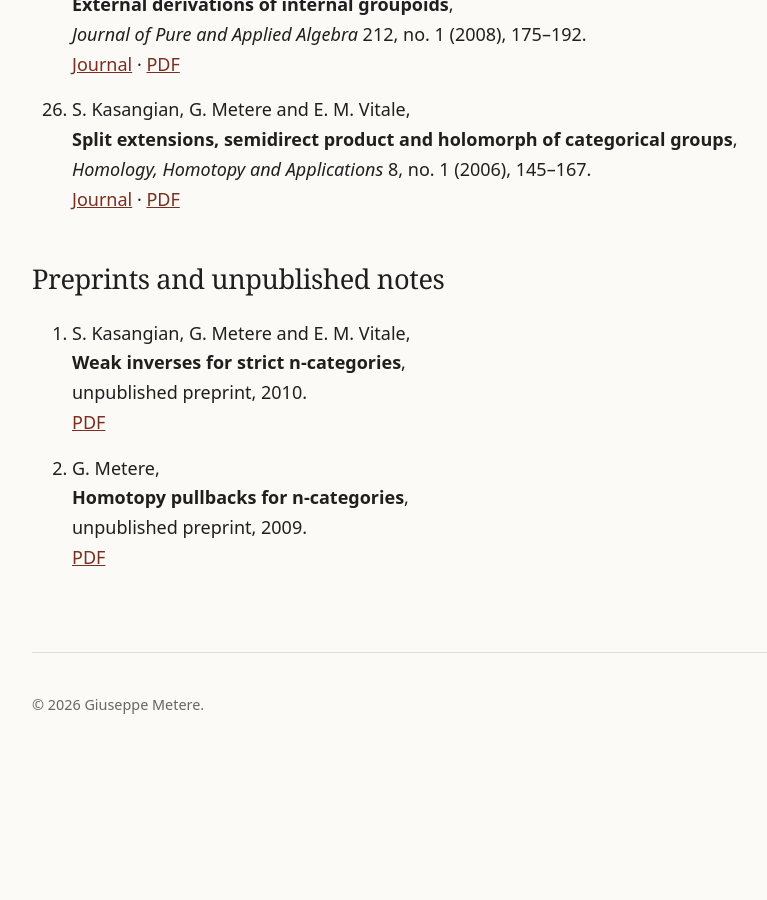
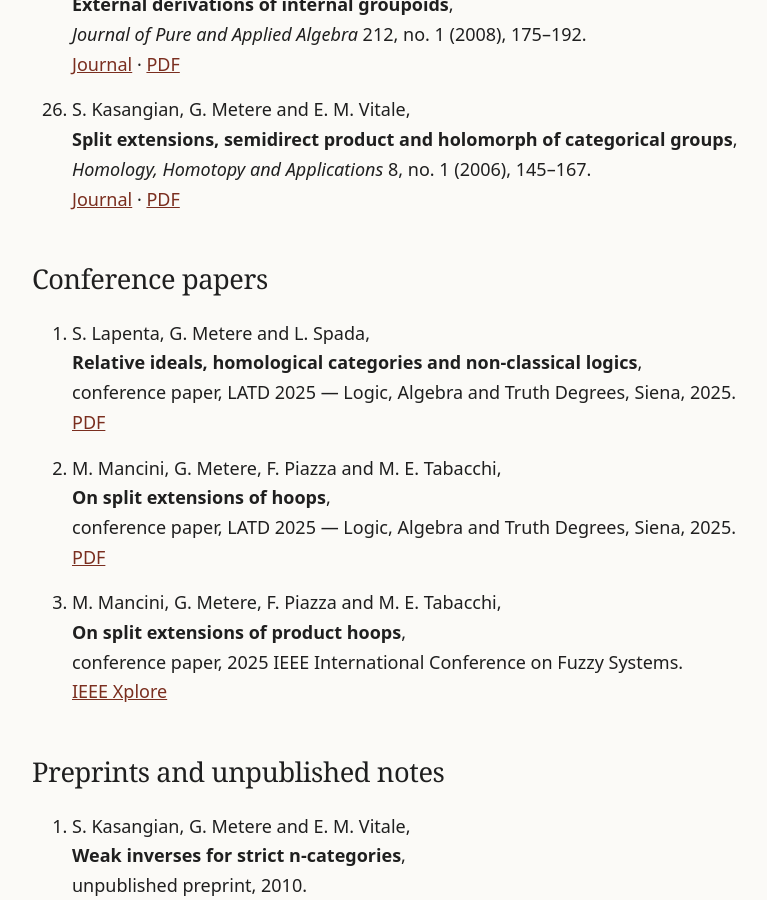
Before and after one commit to gmetere/gmetere.github.io, a Jekyll site: the page built from publications.md, in a window 1280 px wide and 900 px high, scrolled down 3856 px. Shown: the whole window, without its empty margins (198-965 px from the left). Built offline with Jekyll 4.4.1, drawn with Linux system fonts in a browser that asks for light colours; before the commit the page ends 4653 px from its top, so only the background shows below that.

Commit message:
Update publications.md

```diff
--- a/publications.md
+++ b/publications.md
@@ -173,6 +173,23 @@ include a link to an arXiv version or to an openly accessible PDF.
     [Journal](https://projecteuclid.org/journals/homology-homotopy-and-applications/volume-8/issue-1/Split-extensions-semidirect-product-and-holomorph-of-categorical-groups/hha/1140012468.full)
     · [PDF](https://intlpress.com/api/bgcloud-front/resource/pdf/volume/1805807257117933570-1805807257117933570-1ce5be2e0b912698419d048ce0994f7f.pdf)
 
+## Conference papers
+
+1. S. Lapenta, G. Metere and L. Spada,
+   **Relative ideals, homological categories and non-classical logics**,
+   conference paper, LATD 2025 — Logic, Algebra and Truth Degrees, Siena, 2025.
+   [PDF](/siena2025.pdf)
+
+2. M. Mancini, G. Metere, F. Piazza and M. E. Tabacchi,
+   **On split extensions of hoops**,
+   conference paper, LATD 2025 — Logic, Algebra and Truth Degrees, Siena, 2025.
+   [PDF](/piazza2026.pdf)
+
+3. M. Mancini, G. Metere, F. Piazza and M. E. Tabacchi,
+   **On split extensions of product hoops**,
+   conference paper, 2025 IEEE International Conference on Fuzzy Systems.
+   [IEEE Xplore](https://ieeexplore.ieee.org/document/11152177)
+
 ## Preprints and unpublished notes
 
 1. S. Kasangian, G. Metere and E. M. Vitale,
```
